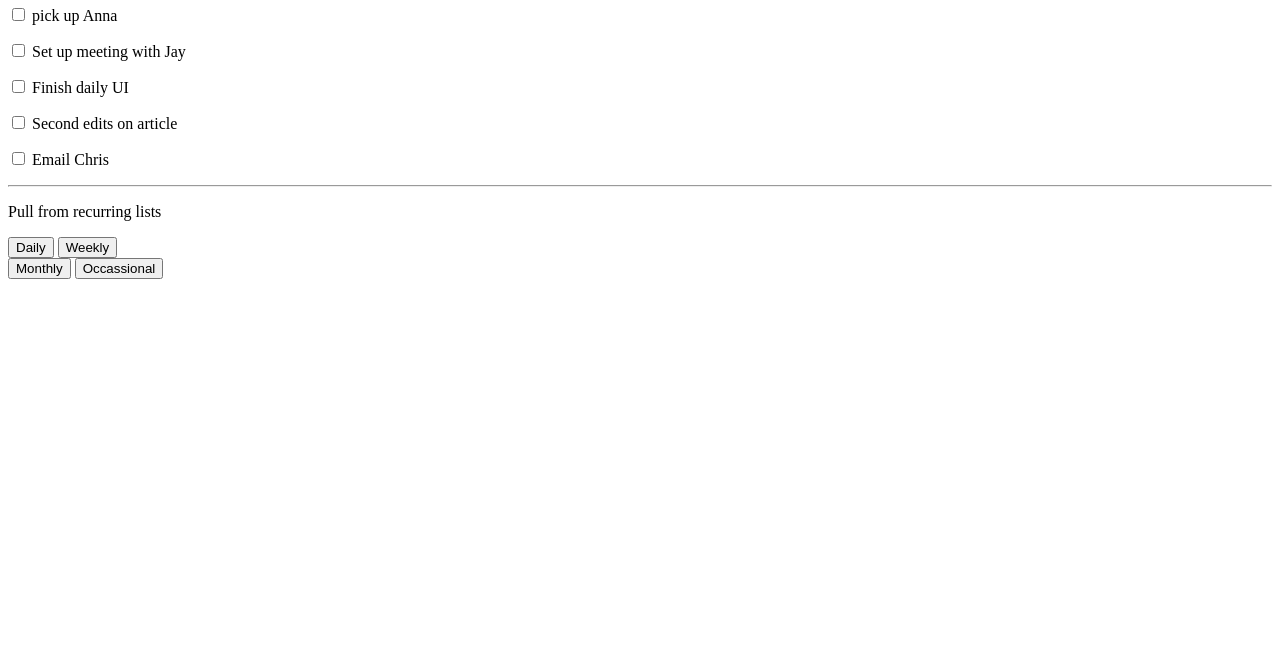
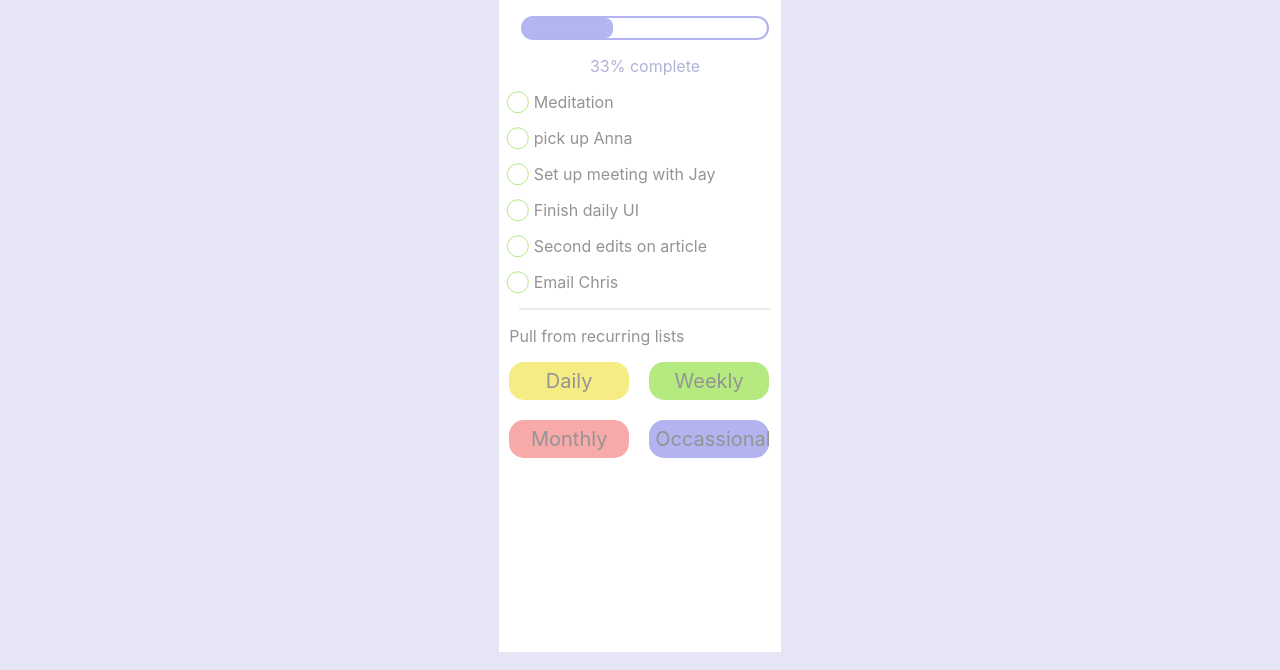
Before and after one commit to Maiye123/To-do-List, a plain HTML site: page index.html in a window 1280 px wide. Shown: the part 216-886 px from the top of the page. Before the commit the page ends 800 px from the top, so only its background shows below. Drawn offline with Linux system fonts and the light colour scheme; a web font is replaced by a local one.

Commit message:
Update index.html

```diff
--- a/index.html
+++ b/index.html
@@ -4,7 +4,7 @@
     <meta charset="UTF-8" />
     <meta name="viewport" content="width=device-width, initial-scale=1.0" />
     <title>Document</title>
-    <link rel="stylesheet" href="Assignment.css" />
+    <link rel="stylesheet" href="style.css" />
     <link
       rel="stylesheet"
       href="https://cdnjs.cloudflare.com/ajax/libs/font-awesome/6.5.1/css/all.min.css"
```
